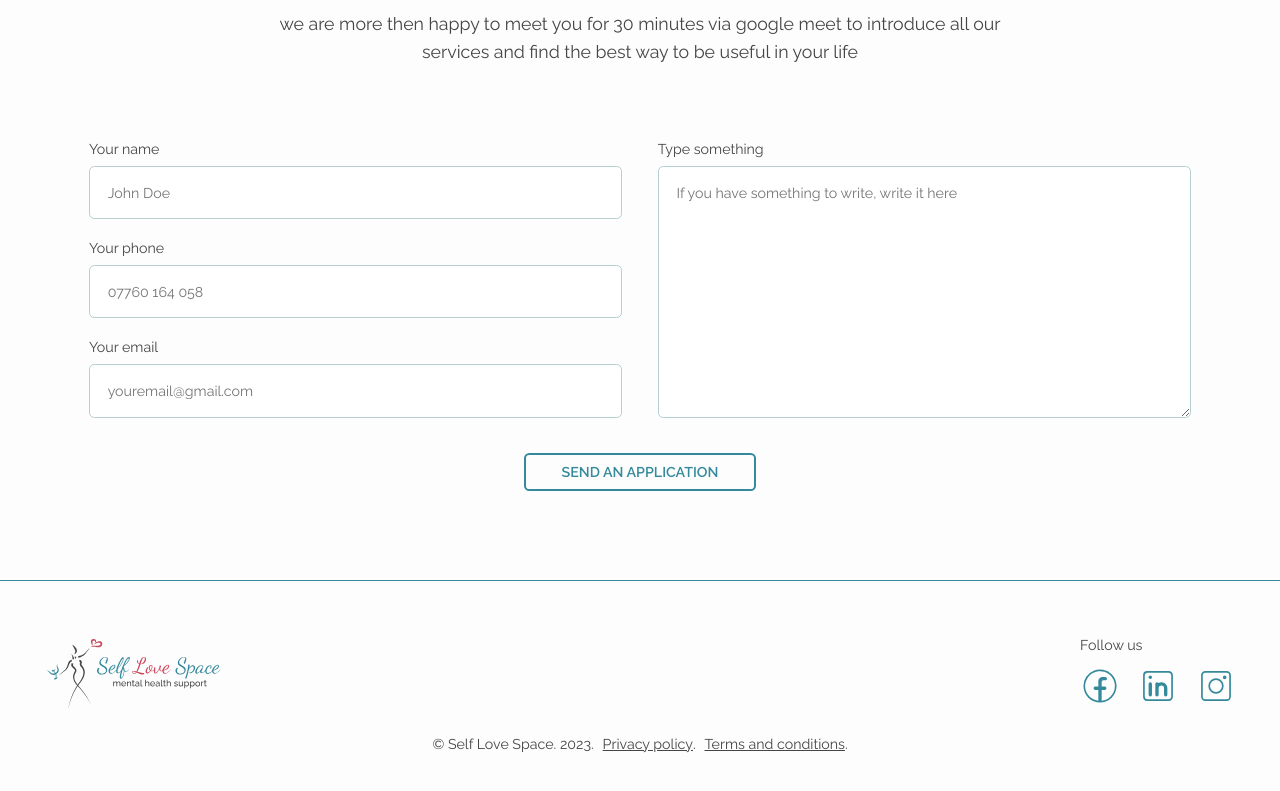
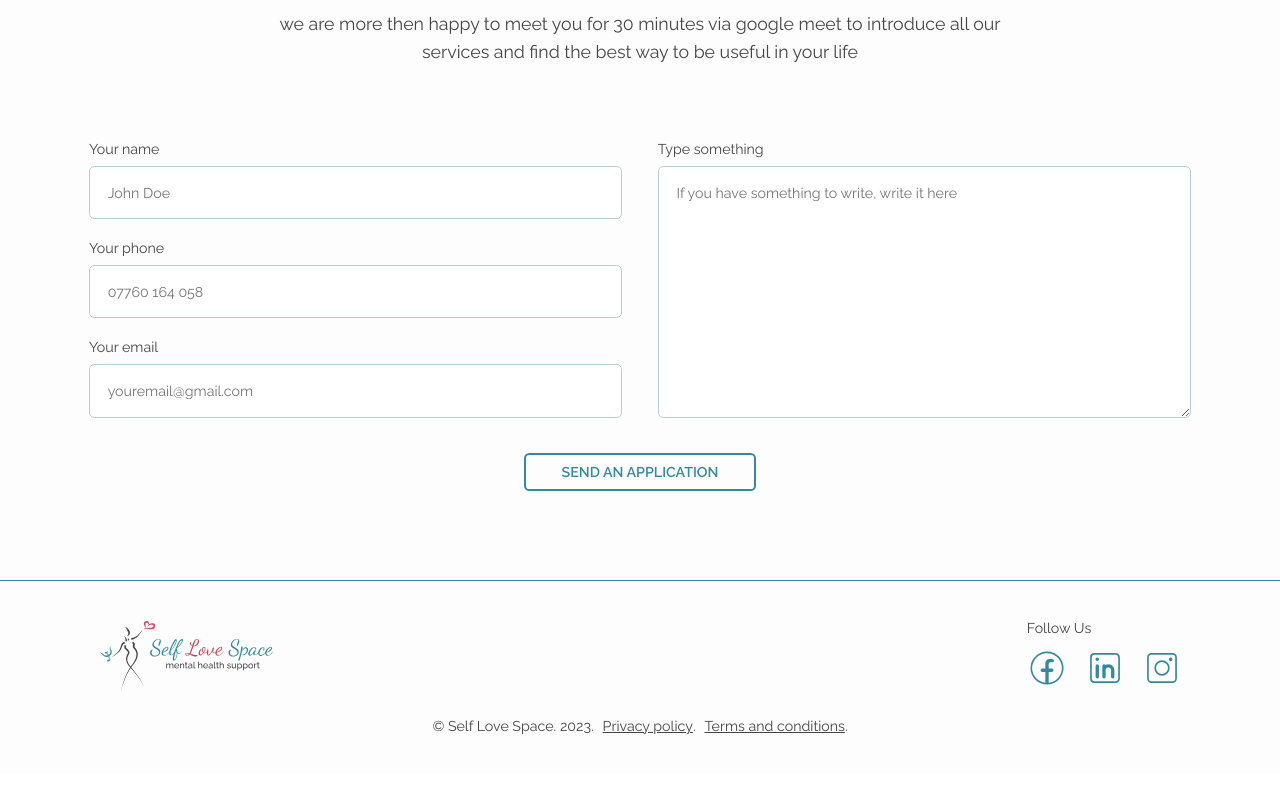
Before and after one commit to Sennarion/selflovespace-next, a Next.js app: page / in a window 1280 px wide. Shown: the part 3729-4520 px from the top of the page. Built offline with nearby package versions, Linux system fonts and the light colour scheme.

Commit message:
change footer paddings

```diff
--- a/src/components/footer/footer.module.scss
+++ b/src/components/footer/footer.module.scss
@@ -4,10 +4,17 @@
 .footer {
   display: flex;
   align-items: center;
-  padding: 6rem 4rem;
 
   background: $beige_2;
   border-top: 1px solid $blue;
+
+  @include bp($tablet_max, min) {
+    padding: 4rem 10rem;
+  }
+
+  @include bp($tablet_max - 1) {
+    padding: 4rem;
+  }
 }
 
 .footerContent {
--- a/src/components/hero/hero.module.scss
+++ b/src/components/hero/hero.module.scss
@@ -6,7 +6,7 @@
   gap: 20rem;
 
   @include bp($tablet_max, min) {
-    margin-top: -12rem;
+    margin-top: -4rem;
     align-items: flex-end;
   }
 
--- a/src/components/social/social.jsx
+++ b/src/components/social/social.jsx
@@ -4,7 +4,7 @@ import styles from "./social.module.scss";
 export default function Social() {
   return (
     <div className={styles.info}>
-      <span className={styles.infoText}>Follow us</span>
+      <span className={styles.infoText}>Follow Us</span>
       <ul className={styles.socialList}>
         <li className={styles.socialItem}>
           <a
```
